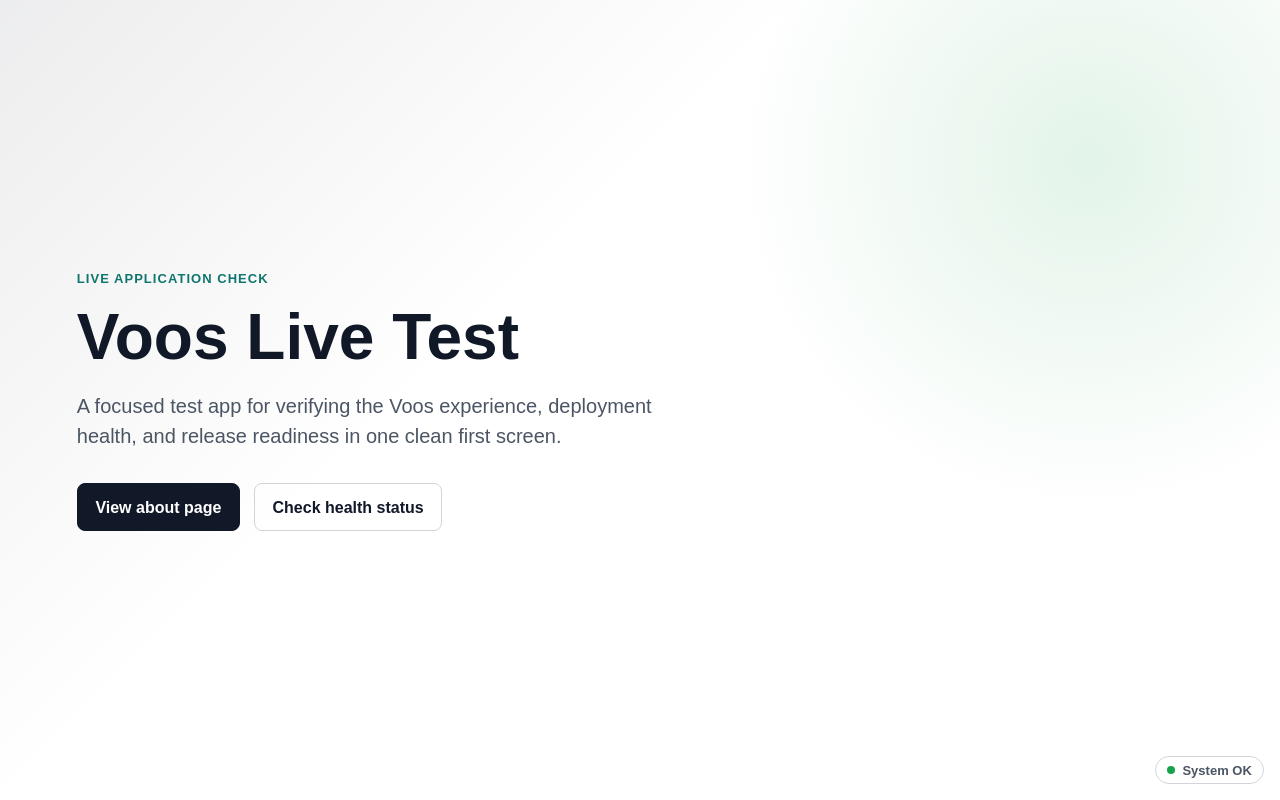
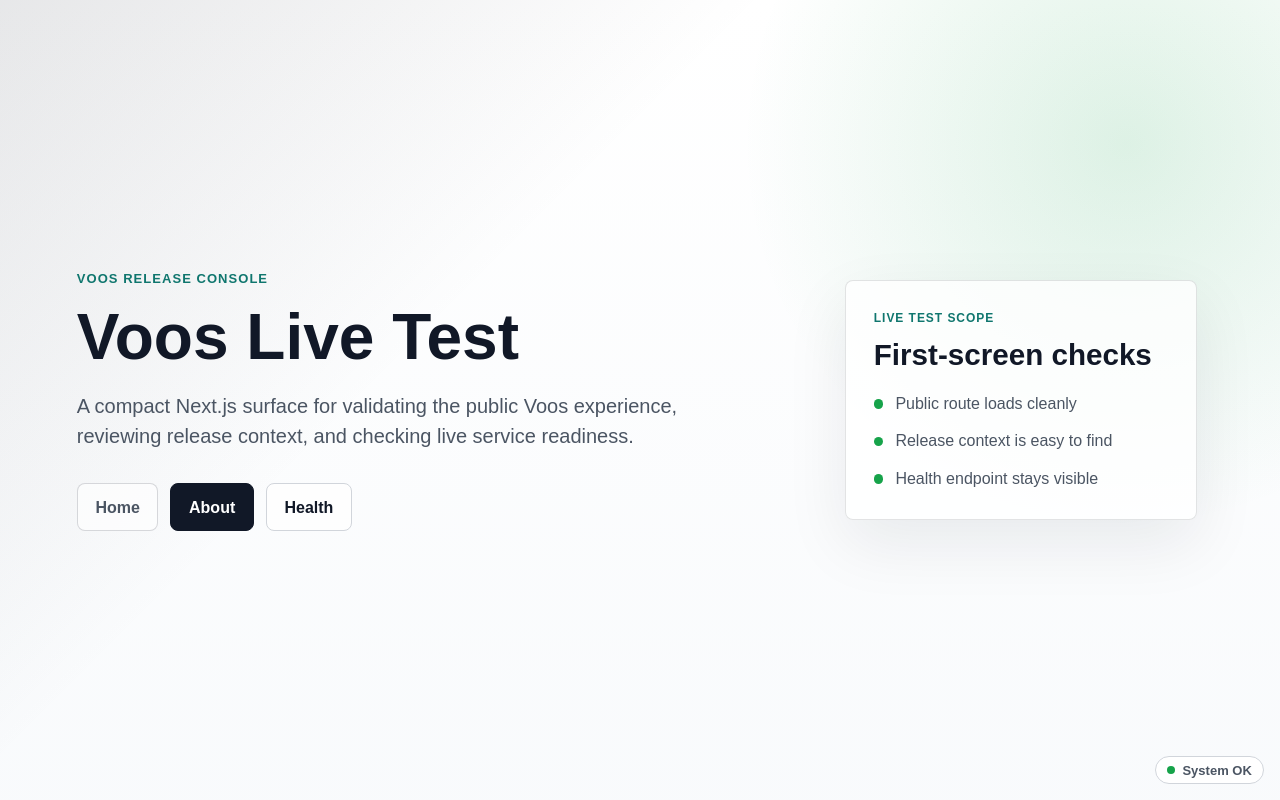
Before and after one commit to virtuedevelopment/voos-live-test-web-app, a Next.js app: page / in a window 1280 px wide. Built offline with nearby package versions, Linux system fonts and the light colour scheme; no server answers.

Commit message:
Complete trial-improve-home-and-about-first-screens

```diff
--- a/app/(pages)/(home)/content.js
+++ b/app/(pages)/(home)/content.js
@@ -1,8 +1,11 @@
 export const homeContent = {
-  eyebrow: "Live application check",
+  eyebrow: "Voos release console",
   title: "Voos Live Test",
   description:
-    "A focused test app for verifying the Voos experience, deployment health, and release readiness in one clean first screen.",
-  primaryCta: "View about page",
-  secondaryCta: "Check health status",
+    "A compact Next.js surface for validating the public Voos experience, reviewing release context, and checking live service readiness.",
+  primaryCta: "About",
+  secondaryCta: "Health",
+  tertiaryCta: "Home",
+  panelTitle: "First-screen checks",
+  checks: ["Public route loads cleanly", "Release context is easy to find", "Health endpoint stays visible"],
 };
--- a/app/(pages)/(home)/page.jsx
+++ b/app/(pages)/(home)/page.jsx
@@ -1,3 +1,5 @@
+import Link from "next/link";
+
 import styles from "./page.module.css";
 import { homeContent } from "./content";
 import { createPageMetadata } from "@/lib/seo/metadata";
@@ -12,17 +14,31 @@ export default function HomePage() {
   return (
     <main className={styles.page}>
       <section className={styles.hero} aria-labelledby="home-title">
-        <p className={styles.eyebrow}>{homeContent.eyebrow}</p>
-        <h1 id="home-title">{homeContent.title}</h1>
-        <p className={styles.description}>{homeContent.description}</p>
-        <div className={styles.actions} aria-label="Primary links">
-          <a className={styles.primaryAction} href="/about">
-            {homeContent.primaryCta}
-          </a>
-          <a className={styles.secondaryAction} href="/health">
-            {homeContent.secondaryCta}
-          </a>
+        <div className={styles.copy}>
+          <p className={styles.eyebrow}>{homeContent.eyebrow}</p>
+          <h1 id="home-title">{homeContent.title}</h1>
+          <p className={styles.description}>{homeContent.description}</p>
+          <nav className={styles.actions} aria-label="Primary navigation">
+            <Link className={styles.currentAction} href="/" aria-current="page">
+              {homeContent.tertiaryCta}
+            </Link>
+            <Link className={styles.primaryAction} href="/about">
+              {homeContent.primaryCta}
+            </Link>
+            <Link className={styles.secondaryAction} href="/health">
+              {homeContent.secondaryCta}
+            </Link>
+          </nav>
         </div>
+        <aside className={styles.panel} aria-labelledby="home-panel-title">
+          <p className={styles.panelLabel}>Live test scope</p>
+          <h2 id="home-panel-title">{homeContent.panelTitle}</h2>
+          <ul>
+            {homeContent.checks.map((check) => (
+              <li key={check}>{check}</li>
+            ))}
+          </ul>
+        </aside>
       </section>
     </main>
   );
--- a/app/(pages)/(home)/page.module.css
+++ b/app/(pages)/(home)/page.module.css
@@ -1,16 +1,25 @@
 .page {
   min-height: 100svh;
-  display: flex;
+  display: grid;
   align-items: center;
   padding: var(--space-page);
   background:
-    linear-gradient(135deg, rgba(17, 24, 39, 0.08), transparent 36rem),
-    radial-gradient(circle at 85% 20%, rgba(22, 163, 74, 0.12), transparent 22rem),
+    linear-gradient(135deg, rgba(17, 24, 39, 0.1), transparent 34rem),
+    radial-gradient(circle at 88% 18%, rgba(22, 163, 74, 0.14), transparent 24rem),
+    linear-gradient(180deg, rgba(255, 255, 255, 0.78), rgba(248, 250, 252, 0.92)),
     var(--color-page);
 }
 
 .hero {
-  width: min(100%, 48rem);
+  display: grid;
+  grid-template-columns: minmax(0, 1fr) minmax(17rem, 22rem);
+  gap: clamp(2rem, 6vw, 5rem);
+  width: min(100%, 70rem);
+  align-items: center;
+}
+
+.copy {
+  max-width: 44rem;
 }
 
 .eyebrow {
@@ -23,7 +32,7 @@
 }
 
 .description {
-  max-width: 38rem;
+  max-width: 40rem;
   margin-top: 1.25rem;
   color: var(--color-muted);
   font-size: clamp(1.05rem, 2vw, 1.25rem);
@@ -32,12 +41,13 @@
 .actions {
   display: flex;
   flex-wrap: wrap;
-  gap: 0.875rem;
+  gap: 0.75rem;
   margin-top: 2rem;
 }
 
 .primaryAction,
-.secondaryAction {
+.secondaryAction,
+.currentAction {
   display: inline-flex;
   align-items: center;
   justify-content: center;
@@ -47,6 +57,12 @@
   font-weight: 700;
   line-height: 1.1;
   text-decoration: none;
+}
+
+.currentAction {
+  border: 1px solid rgba(17, 24, 39, 0.16);
+  color: var(--color-muted);
+  background: rgba(255, 255, 255, 0.62);
 }
 
 .primaryAction {
@@ -61,10 +77,65 @@
   background: rgba(255, 255, 255, 0.72);
 }
 
+.panel {
+  border: 1px solid rgba(17, 24, 39, 0.12);
+  border-radius: 0.5rem;
+  padding: clamp(1.25rem, 3vw, 1.75rem);
+  background: rgba(255, 255, 255, 0.78);
+  box-shadow: 0 1.5rem 4rem rgba(17, 24, 39, 0.08);
+}
+
+.panelLabel {
+  margin: 0 0 0.75rem;
+  color: #0f766e;
+  font-size: 0.75rem;
+  font-weight: 800;
+  letter-spacing: 0.08em;
+  text-transform: uppercase;
+}
+
+.panel h2 {
+  margin: 0;
+  font-size: clamp(1.35rem, 3vw, 1.85rem);
+  line-height: 1.1;
+}
+
+.panel ul {
+  display: grid;
+  gap: 0.85rem;
+  margin: 1.25rem 0 0;
+  padding: 0;
+  list-style: none;
+}
+
+.panel li {
+  display: grid;
+  grid-template-columns: 0.6rem 1fr;
+  gap: 0.75rem;
+  align-items: baseline;
+  color: var(--color-muted);
+  line-height: 1.5;
+}
+
+.panel li::before {
+  width: 0.6rem;
+  height: 0.6rem;
+  border-radius: 999px;
+  background: #16a34a;
+  content: "";
+}
+
 .primaryAction:focus-visible,
-.secondaryAction:focus-visible {
+.secondaryAction:focus-visible,
+.currentAction:focus-visible {
   outline: 2px solid var(--color-text);
   outline-offset: 3px;
+}
+
+@media (max-width: 52rem) {
+  .hero {
+    grid-template-columns: 1fr;
+  }
 }
 
 @media (max-width: 40rem) {
--- a/app/(pages)/about/page.module.css
+++ b/app/(pages)/about/page.module.css
@@ -1,20 +1,38 @@
 .page {
   min-height: 100svh;
-  display: flex;
+  display: grid;
   align-items: center;
   padding: var(--space-page);
   background:
-    linear-gradient(135deg, rgba(17, 24, 39, 0.08), transparent 36rem),
-    radial-gradient(circle at 85% 20%, rgba(22, 163, 74, 0.12), transparent 22rem),
+    linear-gradient(135deg, rgba(17, 24, 39, 0.1), transparent 34rem),
+    radial-gradient(circle at 88% 18%, rgba(22, 163, 74, 0.14), transparent 24rem),
+    linear-gradient(180deg, rgba(255, 255, 255, 0.78), rgba(248, 250, 252, 0.92)),
     var(--color-page);
 }
 
 .hero {
-  width: min(100%, 48rem);
+  display: grid;
+  grid-template-columns: minmax(0, 1fr) minmax(17rem, 22rem);
+  gap: clamp(2rem, 6vw, 5rem);
+  width: min(100%, 70rem);
+  align-items: center;
+}
+
+.copy {
+  max-width: 44rem;
+}
+
+.eyebrow {
+  margin-bottom: 1rem;
+  color: #0f766e;
+  font-size: 0.8125rem;
+  font-weight: 700;
+  letter-spacing: 0.08em;
+  text-transform: uppercase;
 }
 
 .description {
-  max-width: 38rem;
+  max-width: 40rem;
   margin-top: 1.25rem;
   color: var(--color-muted);
   font-size: clamp(1.05rem, 2vw, 1.25rem);
@@ -23,12 +41,13 @@
 .actions {
   display: flex;
   flex-wrap: wrap;
-  gap: 0.875rem;
+  gap: 0.75rem;
   margin-top: 2rem;
 }
 
 .primaryAction,
-.secondaryAction {
+.secondaryAction,
+.currentAction {
   display: inline-flex;
   align-items: center;
   justify-content: center;
@@ -46,16 +65,77 @@
   background: var(--color-text);
 }
 
+.currentAction {
+  border: 1px solid rgba(17, 24, 39, 0.16);
+  color: var(--color-muted);
+  background: rgba(255, 255, 255, 0.62);
+}
+
 .secondaryAction {
   border: 1px solid var(--color-border);
   color: var(--color-text);
   background: rgba(255, 255, 255, 0.72);
 }
 
+.panel {
+  border: 1px solid rgba(17, 24, 39, 0.12);
+  border-radius: 0.5rem;
+  padding: clamp(1.25rem, 3vw, 1.75rem);
+  background: rgba(255, 255, 255, 0.78);
+  box-shadow: 0 1.5rem 4rem rgba(17, 24, 39, 0.08);
+}
+
+.panelLabel {
+  margin: 0 0 0.75rem;
+  color: #0f766e;
+  font-size: 0.75rem;
+  font-weight: 800;
+  letter-spacing: 0.08em;
+  text-transform: uppercase;
+}
+
+.panel h2 {
+  margin: 0;
+  font-size: clamp(1.35rem, 3vw, 1.85rem);
+  line-height: 1.1;
+}
+
+.panel ul {
+  display: grid;
+  gap: 0.85rem;
+  margin: 1.25rem 0 0;
+  padding: 0;
+  list-style: none;
+}
+
+.panel li {
+  display: grid;
+  grid-template-columns: 0.6rem 1fr;
+  gap: 0.75rem;
+  align-items: baseline;
+  color: var(--color-muted);
+  line-height: 1.5;
+}
+
+.panel li::before {
+  width: 0.6rem;
+  height: 0.6rem;
+  border-radius: 999px;
+  background: #16a34a;
+  content: "";
+}
+
 .primaryAction:focus-visible,
-.secondaryAction:focus-visible {
+.secondaryAction:focus-visible,
+.currentAction:focus-visible {
   outline: 2px solid var(--color-text);
   outline-offset: 3px;
+}
+
+@media (max-width: 52rem) {
+  .hero {
+    grid-template-columns: 1fr;
+  }
 }
 
 @media (max-width: 40rem) {
```
Also changed, not shown: app/(pages)/about/content.js (added, +11 -0 lines), app/(pages)/about/page.jsx (+17 -9 lines).
